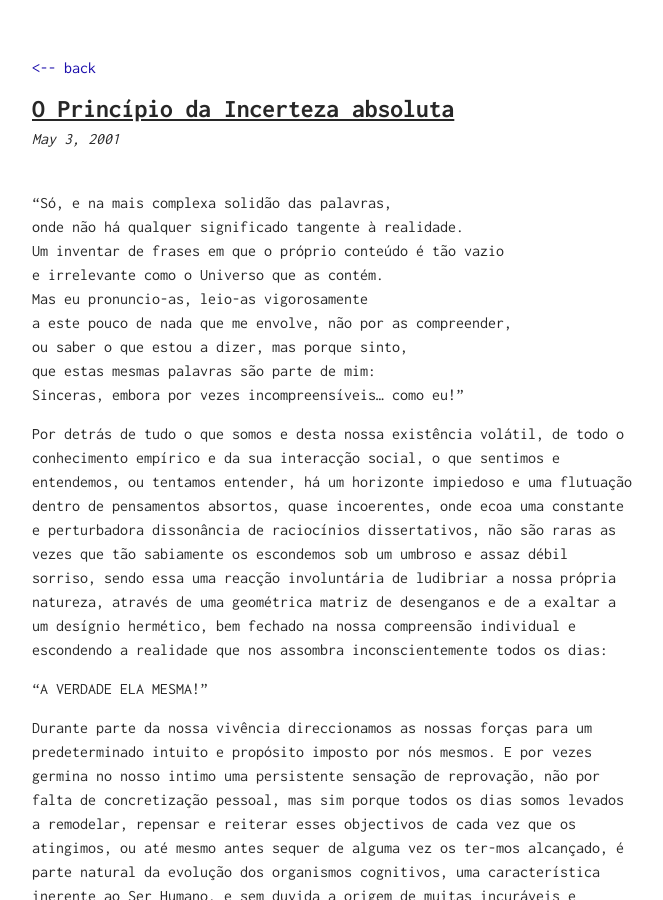
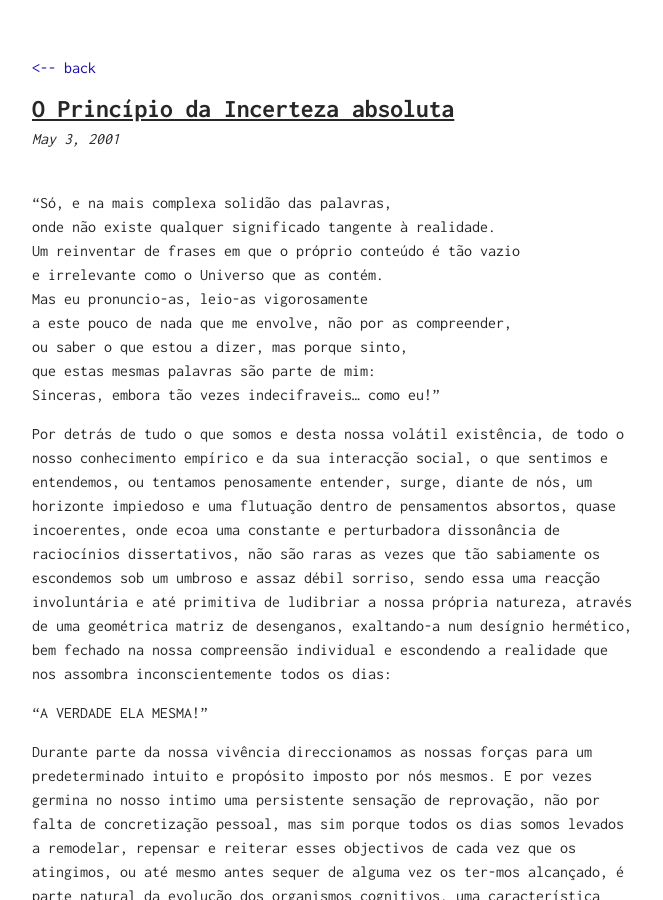
Before and after one commit to sorathpanzer/sorathpanzer.github.io, a Jekyll site: the page built from _posts/2001-05-03-incerteza.md, in a window 1280 px wide and 900 px high. Shown: the whole window, without its empty margins (308-971 px from the left). Built offline with Jekyll 4.4.1, drawn with Linux system fonts in a browser that asks for light colours.

Commit message:
Update 2001-05-03-incerteza.md

```diff
--- a/_posts/2001-05-03-incerteza.md
+++ b/_posts/2001-05-03-incerteza.md
@@ -4,18 +4,18 @@ title: O Princípio da Incerteza absoluta
 ---
 
 "Só, e na mais complexa solidão das palavras, <br />
-onde não há qualquer significado tangente à realidade. <br />
-Um inventar de frases em que o próprio conteúdo é tão vazio <br />
+onde não existe qualquer significado tangente à realidade. <br />
+Um reinventar de frases em que o próprio conteúdo é tão vazio <br />
 e irrelevante como o Universo que as contém. <br />
 Mas eu pronuncio-as, leio-as vigorosamente <br />
 a este pouco de nada que me envolve, não por as compreender, <br />
 ou saber o que estou a dizer, mas porque sinto, <br />
 que estas mesmas palavras são parte de mim: <br />
-Sinceras, embora por vezes incompreensíveis… como eu!" <br />
+Sinceras, embora tão vezes indecifraveis… como eu!" <br />
 <p>                                                  </p>
 <p>                                                  </p>
-Por detrás de tudo o que somos e desta nossa existência volátil,
-de todo o conhecimento empírico e da sua interacção social, o que sentimos e entendemos, ou tentamos entender, há um horizonte impiedoso e uma flutuação dentro de pensamentos absortos, quase incoerentes, onde ecoa uma constante e perturbadora dissonância de raciocínios dissertativos, não são raras as vezes que tão sabiamente os escondemos sob um umbroso e assaz débil sorriso, sendo essa uma reacção involuntária de ludibriar a nossa própria natureza, através de uma geométrica matriz de desenganos e de a exaltar a um desígnio hermético, bem fechado na nossa compreensão individual e escondendo a realidade que nos assombra inconscientemente todos os dias:
+Por detrás de tudo o que somos e desta nossa volátil existência,
+de todo o nosso conhecimento empírico e da sua interacção social, o que sentimos e entendemos, ou tentamos penosamente entender, surge, diante de nós, um horizonte impiedoso e uma flutuação dentro de pensamentos absortos, quase incoerentes, onde ecoa uma constante e perturbadora dissonância de raciocínios dissertativos, não são raras as vezes que tão sabiamente os escondemos sob um umbroso e assaz débil sorriso, sendo essa uma reacção involuntária e até primitiva de ludibriar a nossa própria natureza, através de uma geométrica matriz de desenganos, exaltando-a num desígnio hermético, bem fechado na nossa compreensão individual e escondendo a realidade que nos assombra inconscientemente todos os dias:
 <p>                                                  </p>
 "A VERDADE ELA MESMA!"
 <p>                                                  </p>
```
